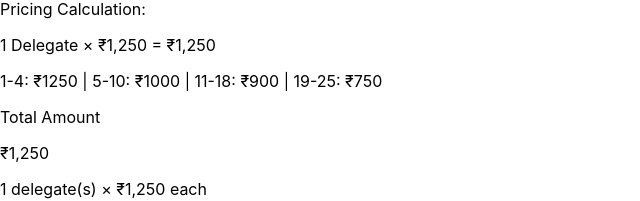
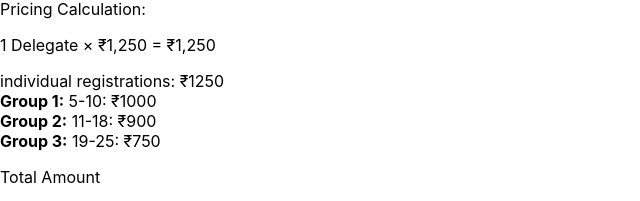
Before and after one commit to HBDigital/RotaryGMS.FQ, a React (Create React App) app in the folder client/: page / in a window 1280 px wide. Shown: the part 2384-2585 px from the top of the page, without its empty margins (0-640 px from the left). Built offline with nearby package versions, Linux system fonts and the light colour scheme; no server answers; the HTML template or start-up script is replaced by a standard one.

Commit message:
Disable District Contacts menu tab; update pricing display text

```diff
--- a/client/src/components/AdminDashboard.tsx
+++ b/client/src/components/AdminDashboard.tsx
@@ -649,6 +649,7 @@ const AdminDashboard: React.FC = () => {
               >
                 District Report
               </button>
+{/* District Contacts tab disabled
               <button
                 onClick={() => setActiveTab('contacts')}
                 className={`px-6 py-4 text-sm font-medium ${
@@ -659,6 +660,7 @@ const AdminDashboard: React.FC = () => {
               >
                 Contacts
               </button>
+*/}
               {!isViewer && (
                 <button
                   onClick={() => setActiveTab('settings')}
--- a/client/src/components/RegistrationForm.tsx
+++ b/client/src/components/RegistrationForm.tsx
@@ -421,7 +421,8 @@ const RegistrationForm: React.FC = () => {
                     <p className="text-sm font-medium text-gray-700 mb-2">Pricing Calculation:</p>
                     <div className="text-xs text-gray-600 space-y-1">
                       <p>{formData.delegate_count} Delegate{formData.delegate_count > 1 ? 's' : ''} × ₹{pricePerDelegate.toLocaleString()} = ₹{totalAmount.toLocaleString()}</p>
-                      <p className="text-[10px] text-gray-500 mt-1">1-4: ₹1250 | 5-10: ₹1000 | 11-18: ₹900 | 19-25: ₹750</p>
+                      <p className="text-[10px] text-gray-500 mt-1">individual registrations: ₹1250
+                        <br /><b>Group 1:</b> 5-10: ₹1000 <br /> <b>Group 2:</b> 11-18: ₹900 <br /> <b>Group 3:</b> 19-25: ₹750</p>
                     </div>
                   </div>
                 </div>
```
